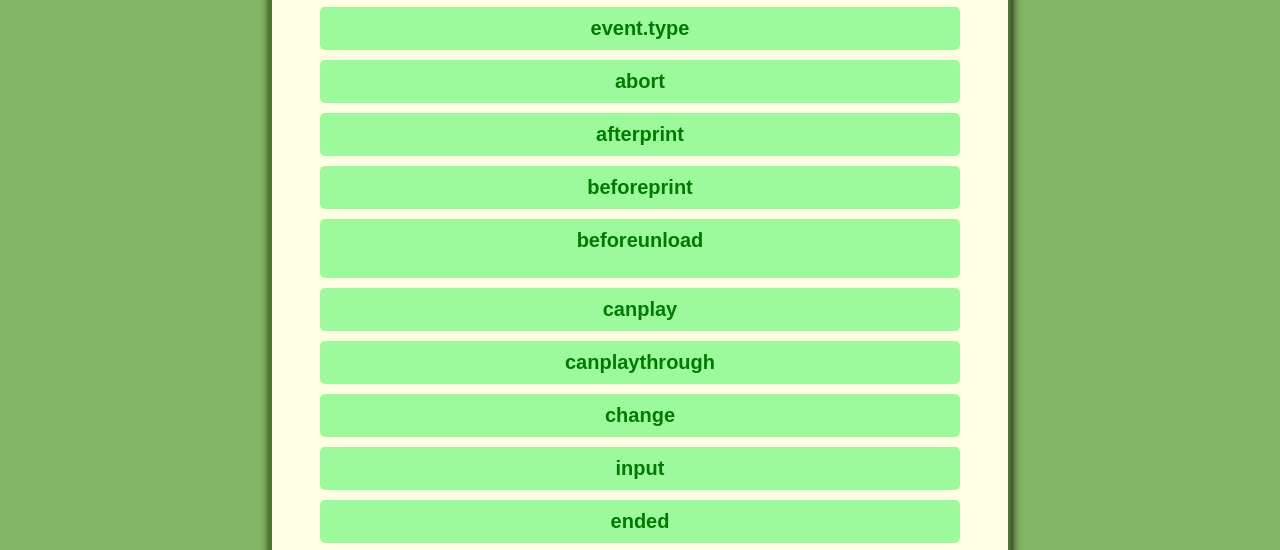
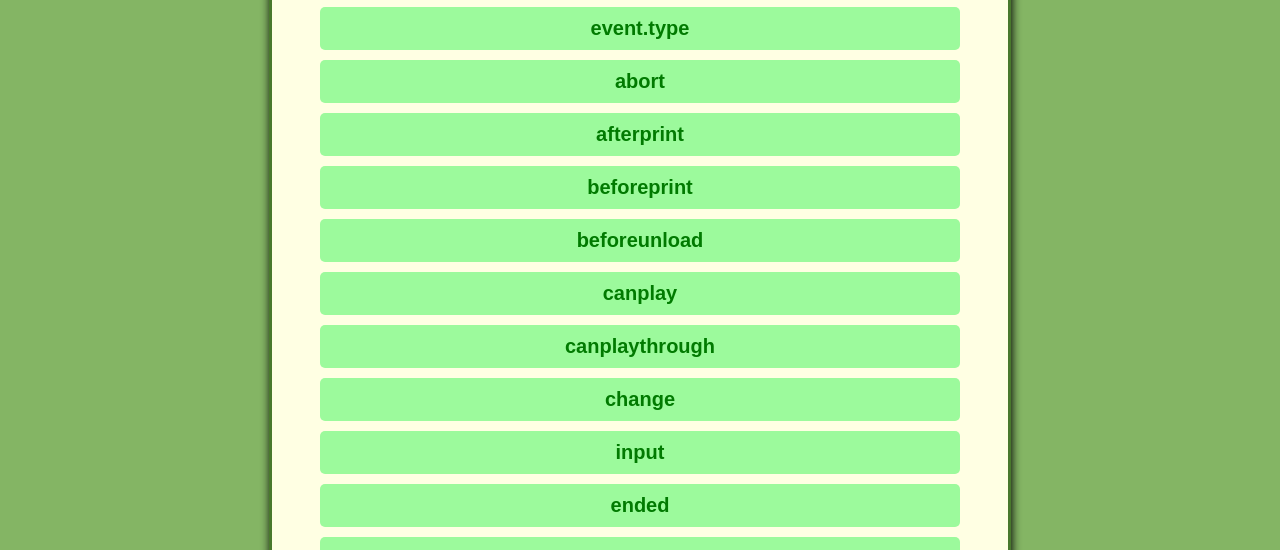
Before and after one commit to nereasaga/proyecto-js-2, a plain HTML site: page eventos.html in a window 1280 px wide. Shown: the part 550-1100 px from the top of the page. Drawn offline with Linux system fonts and the light colour scheme.

Commit message:
Intro eventos

```diff
--- a/eventos.html
+++ b/eventos.html
@@ -45,35 +45,58 @@
 
         <div class="divYoussef">
             <h2>Object event</h2>
+
                 <h3>event.target.id</h3>
+
                 <h3>event.type</h3>
+
                 <h3>abort</h3>
+
                 <h3>afterprint</h3>
+
                 <h3>beforeprint</h3>
-                <h3>beforeunload</p>
+
+                <h3>beforeunload</h3>
+
                 <h3>canplay</h3>
+
                 <h3>canplaythrough</h3>
+
                 <h3>change</h3>
+
                 <h3>input</h3>
+
                 <h3>ended</h3>
+
                 <h3>error</h3>
+
                 <h3>fullscreenchange</h3>
+
                 <h3>fullscreenerror</h3>
+
                 <h3>invalid</h3>
+
                 <h3>load</h3>
+
                 <h3>loadeddata</h3>
+
                 <h3>loadedmetadata</h3>
+
                 <h3>message</h3>
+
                 <h3>offline</h3>
+
                 <h3>online</h3>
+
                 <h3>open</h3>
+
                 <h3>event.target.node</h3>
+
                 <h3>currentTarget</h3>
+
                 <h3>ASCII Code</h3>
+
                 <h3>screenX - screen</h3>
-
-
-
 
         </div>
 
```
